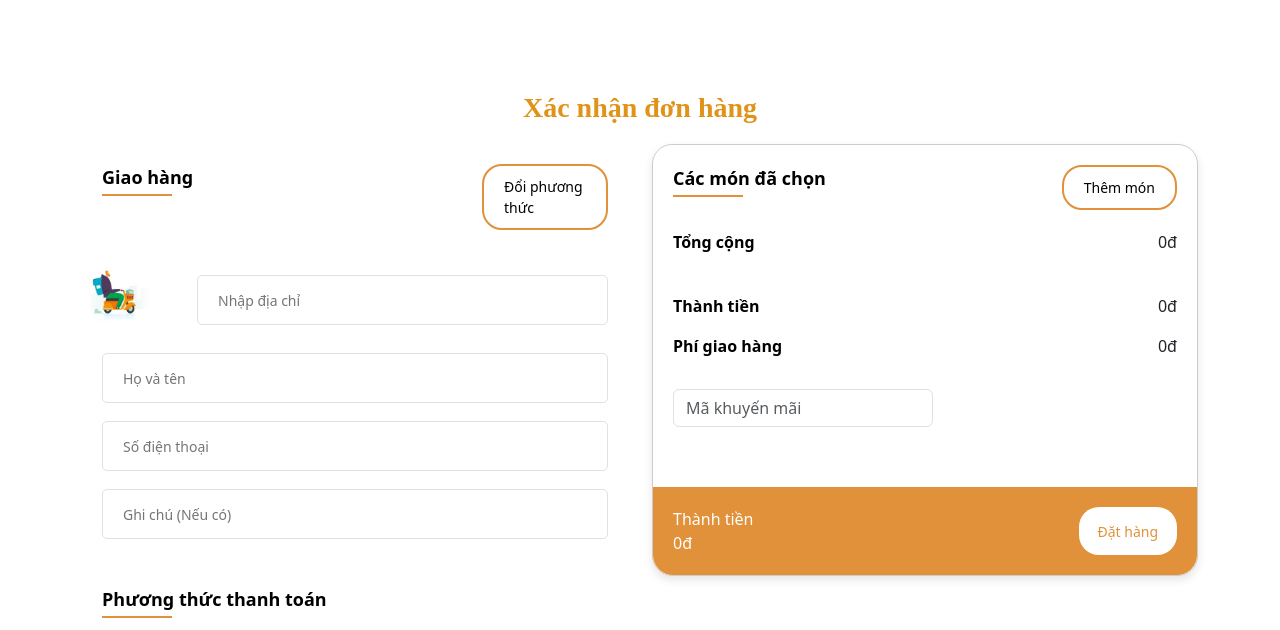
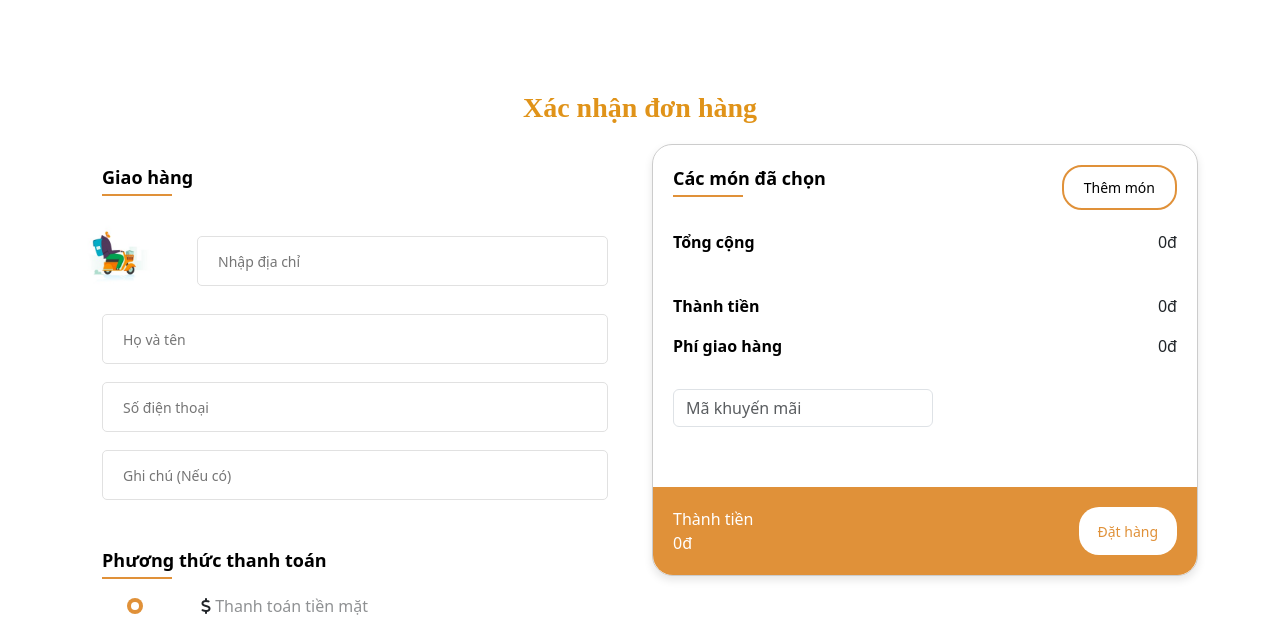
Before and after one commit to ChungNguyen8113/MAIN_LAFAVOR, a website: page src/Cart.html in a window 1280 px wide. Shown: the part 102-732 px from the top of the page. Drawn offline with nearby package versions, Linux system fonts and the light colour scheme; files that its build step writes are made by us from their sources.

Commit message:
xin1lannua

```diff
--- a/src/Cart.html
+++ b/src/Cart.html
@@ -92,9 +92,6 @@
                     <div class="row">
                         <div class="col-lg-8">
                             <p class="shopping__cart__text">Giao hàng</p>
-                        </div>
-                        <div class="col-lg-4 d-flex justify-content-end">
-                            <a href="#" class="shopping__cart__button" id="changeMethod">Đổi phương thức</a>
                         </div>
                     </div>
                     <div class="row">
```
